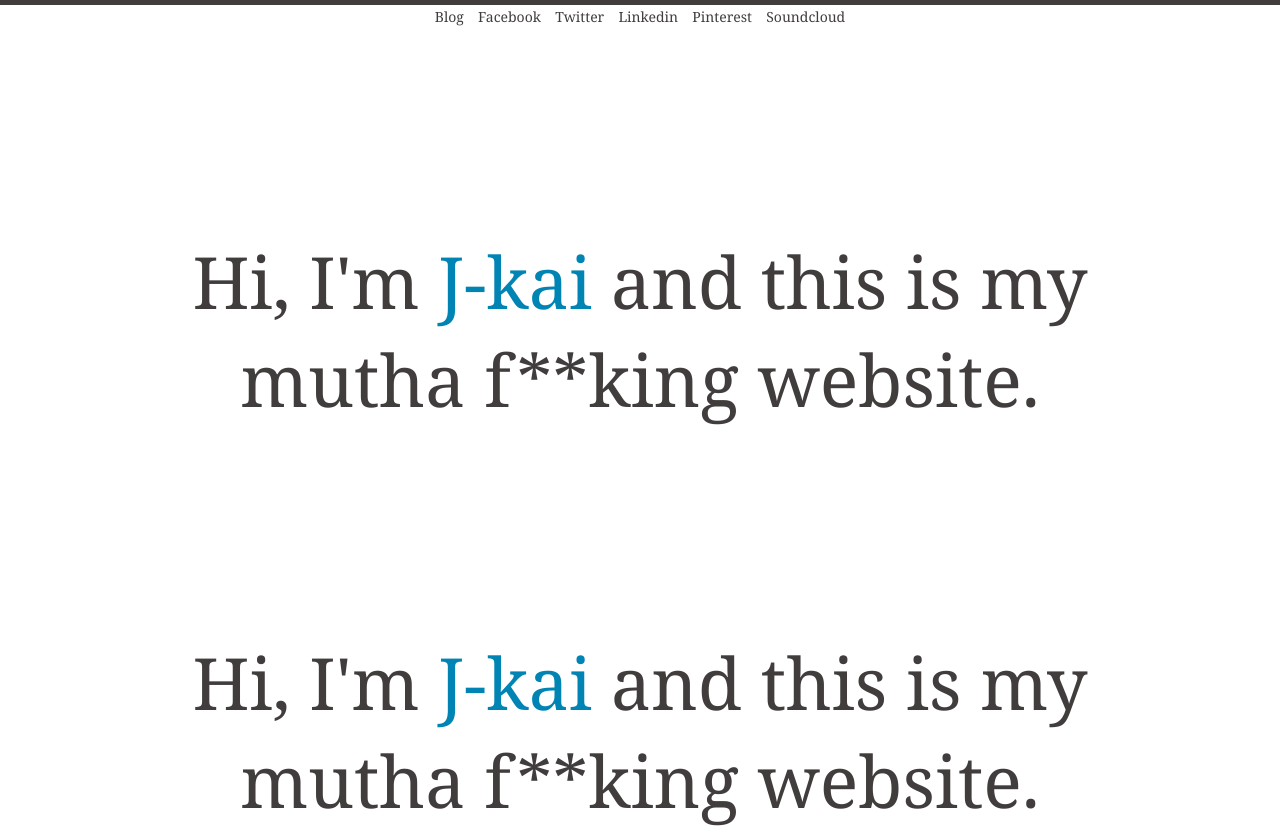
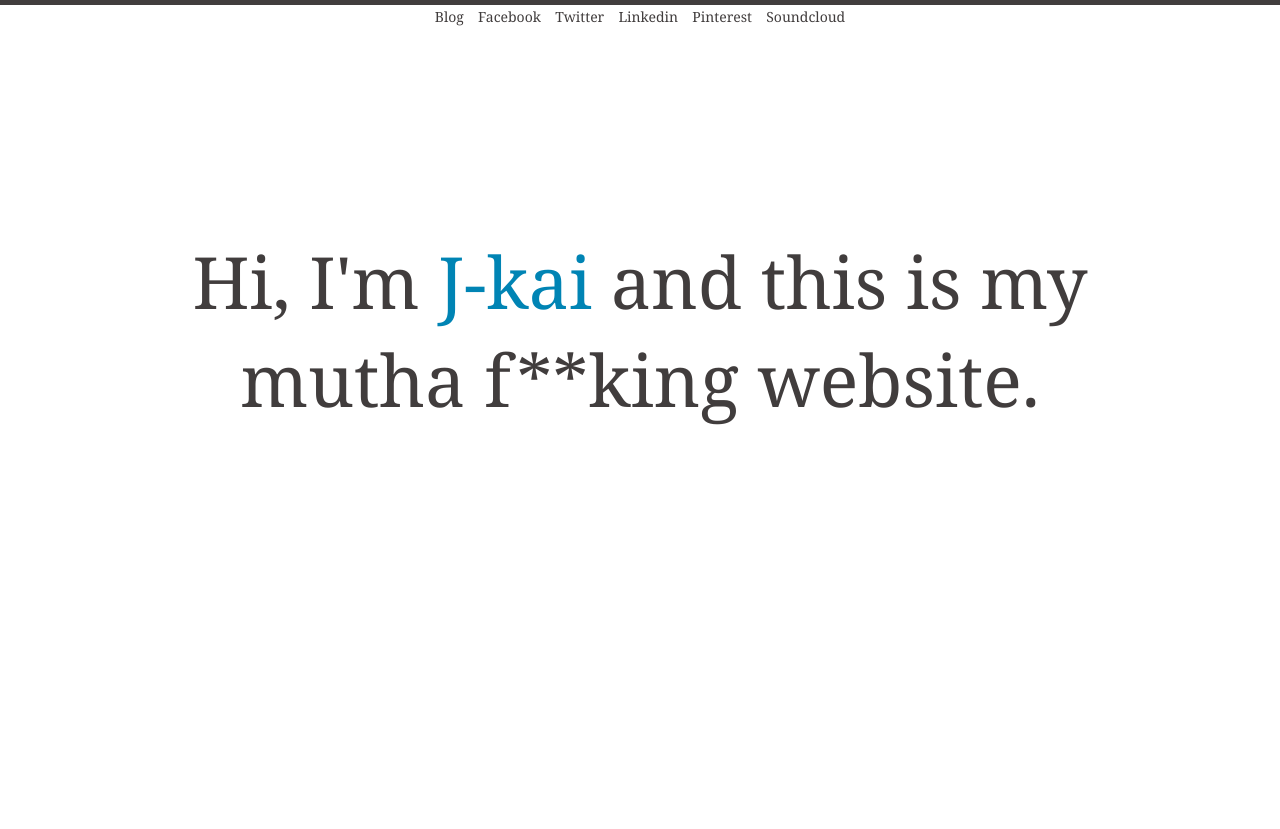
Before and after one commit to jkaihsu/jkaihsu.github.io, a plain HTML site: page index.html in a window 1280 px wide. After the commit the page ends 800 px from the top, so only its background shows below. Drawn offline with nearby package versions, Linux system fonts and the light colour scheme.

Commit message:
Deleted Duplicate Container

```diff
--- a/index.html
+++ b/index.html
@@ -33,9 +33,6 @@
     <p>Hi, I'm <a href="http://facebook.com/jkaih">J-kai</a> and this is my <br>mutha f**king website.</p>
   </div>
 
-  <div class="container">
-    <p>Hi, I'm <a href="http://twitter.com/jkaih" target="_blank">J-kai</a> and this is my <br>mutha f**king website.</p>
-  </div>
 </body>
 
 </html>
```
